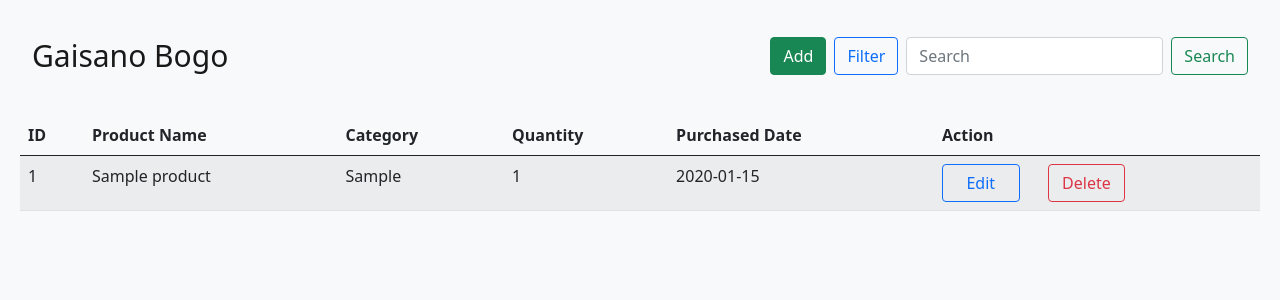
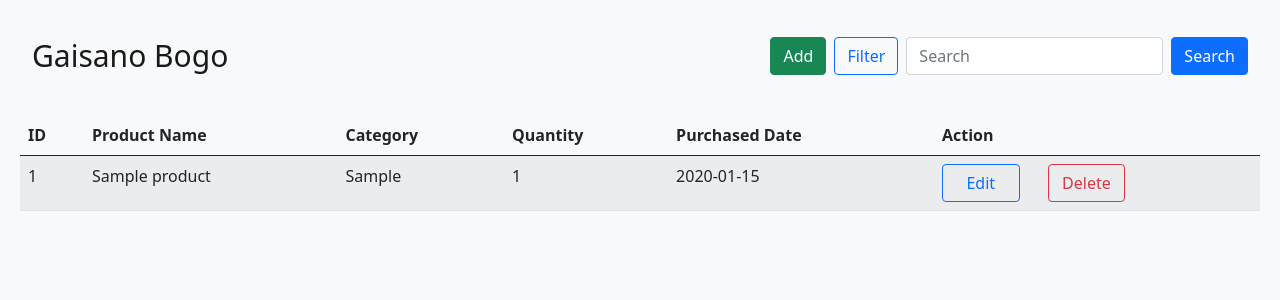
Before and after one commit to rrndxx/IM-Prelim, a PHP site: page /main.php in a window 1280 px wide. Shown: the top 300 px of the page. Run offline with PHP 8.4, Linux system fonts and the light colour scheme; tables that the repository leaves empty hold one stand-in row (values such as "Sample post").

Commit message:
Update main.php

```diff
--- a/main.php
+++ b/main.php
@@ -56,8 +56,8 @@
                         data-bs-target="#filterModal">
                         Filter
                     </button>
-                    <input class="form-control me-2" type="search" placeholder="Search" aria-label="Search">
-                    <button class="btn btn-outline-success" type="submit">Search</button>
+                    <input type="search" class="form-control me-2" placeholder="Search" aria-label="Recipient's username" aria-label="Search">
+                    <button class="btn btn-primary" type="submit" name="searchbutton">Search</button>
                 </form>
             </div>
         </div>
@@ -91,6 +91,7 @@
                             <td><?php echo $row->quan; ?></td>
                             <td><?php echo $row->date; ?></td>
                             <td>
+                                <form action="" method="POST">
                                     <button type="button" class="btn btn-outline-primary me-4 w-25" data-bs-toggle="modal"
                                         data-bs-target="#editModal<?= $row->id ?>">
                                         Edit
@@ -98,6 +99,7 @@
                                     <button type="submit" class="btn btn-outline-danger w-25" name="deletebutton"
                                         value="<?php echo $row->id; ?>">Delete
                                     </button>
+                                </form>
                             </td>
                             <?php include('modal.php'); ?>
                         </tr>
```
Lines whose indentation alone changed are shown as unchanged.
